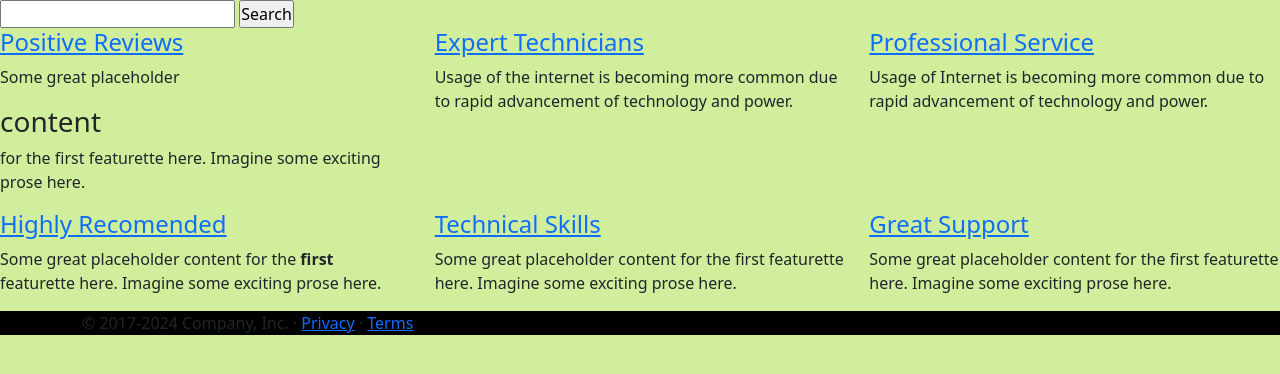
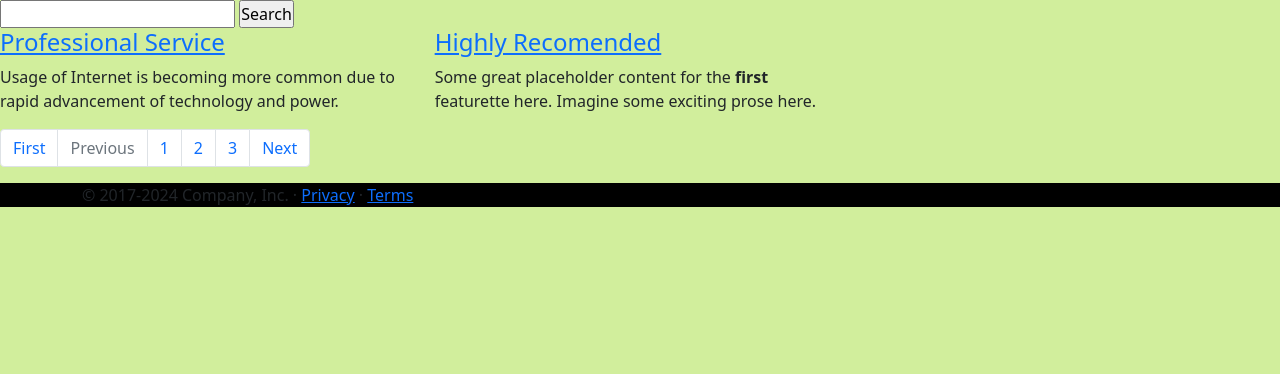
Before and after one commit to AvaniPatel02/python, a Django app: page /services/?page=2 in a window 1280 px wide. Shown: the part 56-430 px from the top of the page. Run offline with Django 5.2, Linux system fonts and the light colour scheme; data comes from the database, SQL or seed files in the repository; both versions use the stored data as it was after the commit.

Commit message:
new one added

```diff
--- a/demoproject/urls.py
+++ b/demoproject/urls.py
@@ -32,7 +32,7 @@ urlpatterns = [
     path('saveevenodd/', views.saveevenodd),
     path('marksheet/', views.marksheet),
     path('course/', views.Course),
-    path('newsdetails/<int:newsid>', views.newsDetails),
+    path('newsdetails/<slug>', views.newsDetails),
     path('services/', views.service),
     # path('course/<int:courseid>', views.courseDetails),
     # path('course/<str:courseid>', views.courseDetails),
--- a/demoproject/views.py
+++ b/demoproject/views.py
@@ -3,6 +3,7 @@ from django.shortcuts import render,redirect
 from .forms import usersForm
 from demoapp.models import Service
 from news.models import News
+from django.core.paginator import Paginator
 
 def homePage(request):
     newsData = News.objects.all();
@@ -27,9 +28,9 @@ def homePage(request):
     # }
     return render(request, "index.html",data)
 
-def newsDetails(request,newsid):
-    print(newsid)
-    newsDetails=News.objects.get(id=newsid)
+def newsDetails(request,slug):
+
+    newsDetails=News.objects.get(news_slug=slug)
     data = {
         'newsDetails': newsDetails
     }
@@ -38,13 +39,16 @@ def newsDetails(request,newsid):
 def service(request):
        # __icontains
         servicesData = Service.objects.all()
+        paginator=Paginator(servicesData,2)
+        page_number = request.GET.get('page')
+        ServiceDatafinal=paginator.get_page(page_number)
         if request.method == "GET":
             st=request.GET.get('servicename')
             if st != None:
                 servicesData = Service.objects.filter(service_title__icontains=st)
 
         data={
-            'servicesData':servicesData,
+            'servicesData':ServiceDatafinal,
 
         }
         return render(request, "services.html",data)
--- a/templates/index.html
+++ b/templates/index.html
@@ -3,7 +3,7 @@
 
 <marquee  onmouseover="stop()" onmouseover="start()">
   {% for news in newsData %}
-  <a href="/newsdetails/{{news.id}}"> {{news.news_title}} </a> &nbsp;&nbsp;&nbsp;
+  <a href="/newsdetails/{{news.news_slug}}"> {{news.news_title}} </a> &nbsp;&nbsp;&nbsp;
   {% endfor %}
 </marquee>
 
--- a/templates/services.html
+++ b/templates/services.html
@@ -23,4 +23,20 @@
   </div>
 
 
-  {% endblock %}
+  <nav aria-label="Page navigation example">
+    <ul class="pagination">
+        {% if servicesData.has_previous %}
+      <li class="page-item"><a class="page-link" href="/services/?page=1">First</a></li>
+      <li class="page-item disabled"><a class="page-link" href="/services/?page={{servicesData.previous_page_number}}">Previous</a></li>
+        {% endif %}
+      <li class="page-item"><a class="page-link" href="#">1</a></li>
+      <li class="page-item"><a class="page-link" href="#">2</a></li>
+      <li class="page-item"><a class="page-link" href="#">3</a></li>
+        {% if servicesData.has_next %}
+      <li class="page-item"><a class="page-link" href="/services/?page={{servicesData.next_page_number}}">Next</a></li>
+        {% endif %}
+    </ul>
+  </nav>
+
+
+{% endblock %}
```
Also changed, not shown: db.sqlite3, news/migrations/0002_news_news_slug.py (added).
